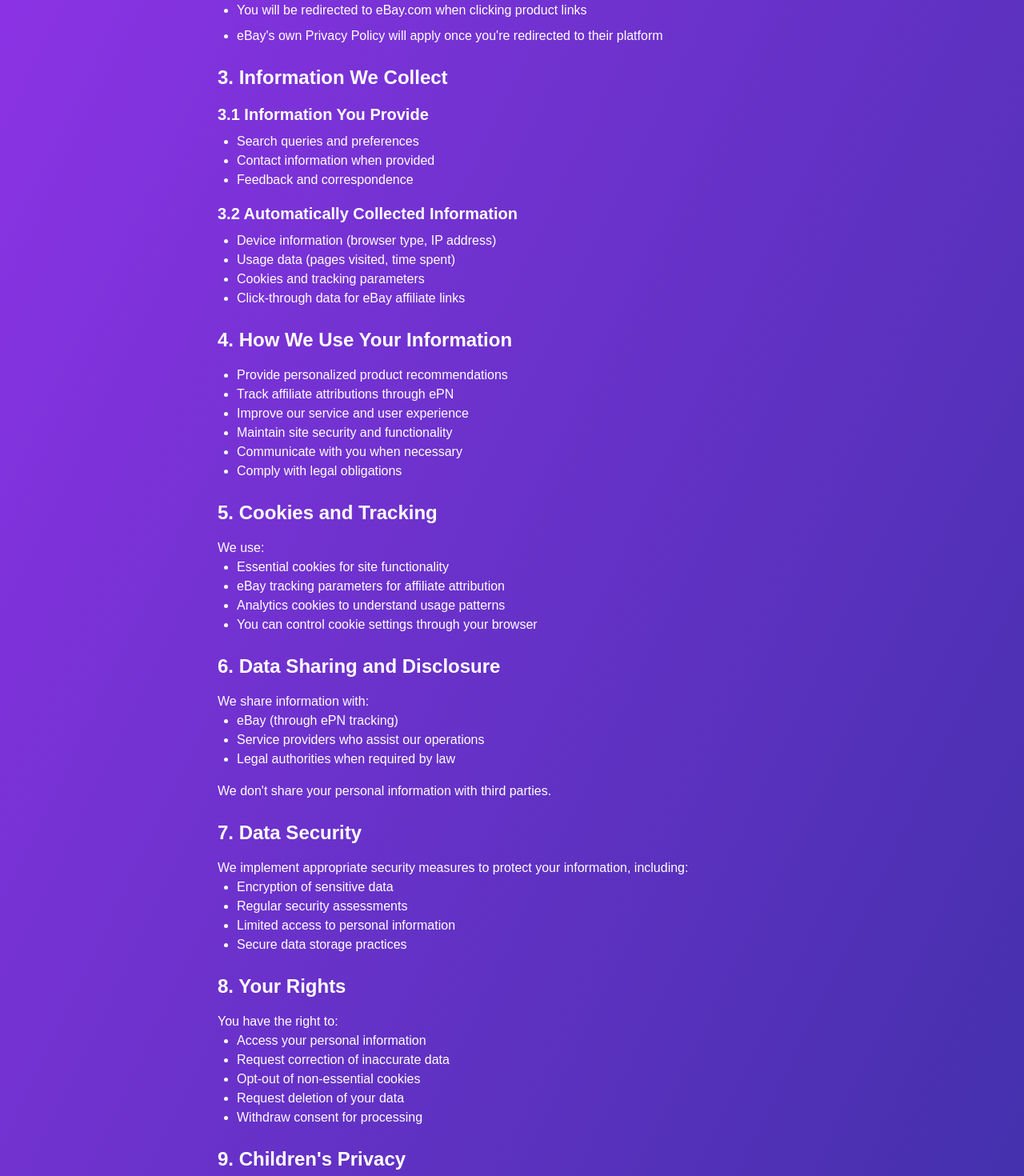
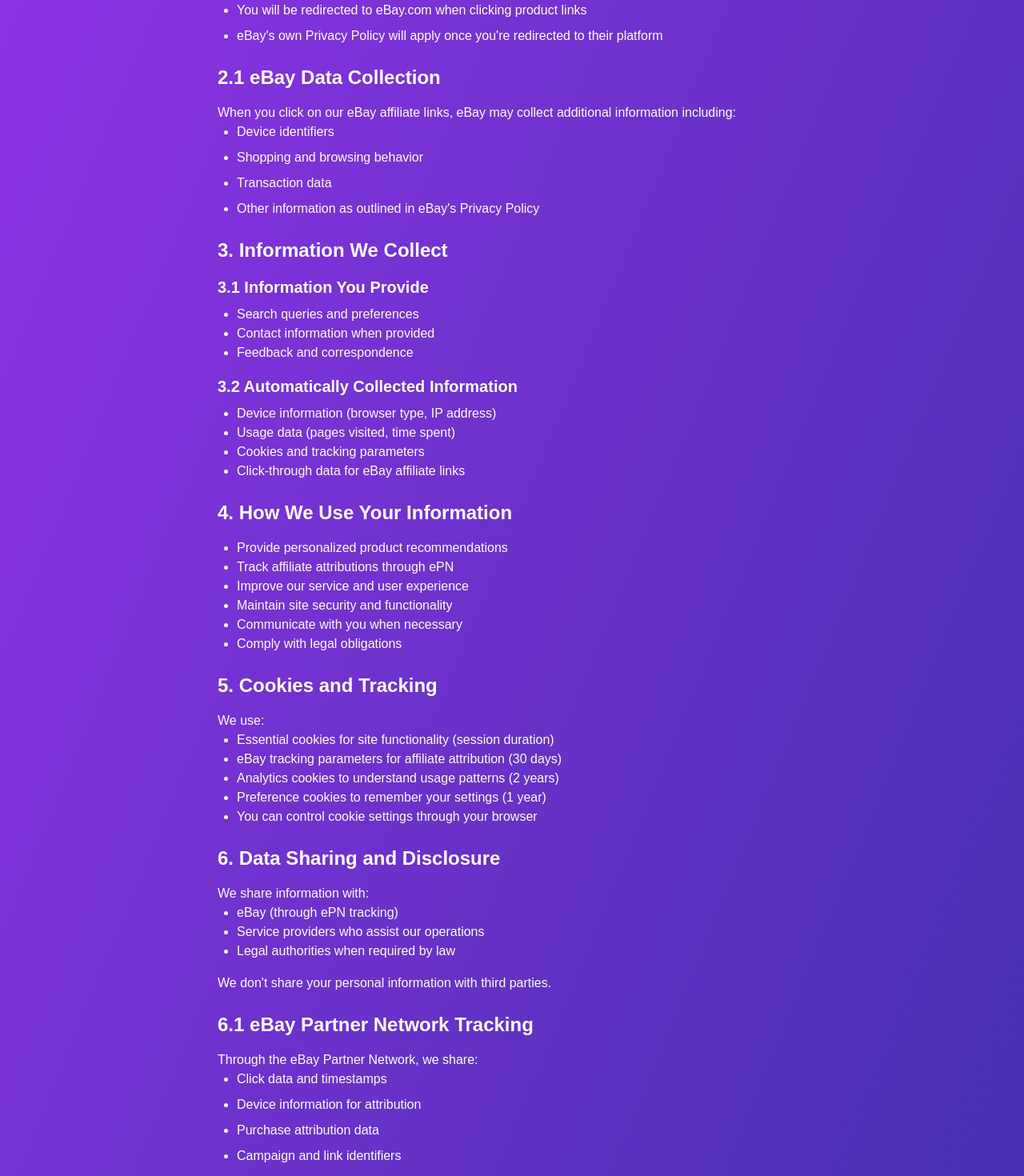
Before and after one commit to peter-coulson/avance_landing, a Next.js app: page /privacy in a window 1280 px wide. Shown: the part 460-1930 px from the top of the page at 80% size. Built offline with nearby package versions, Linux system fonts and the light colour scheme.

Commit message:
updated privacy

```diff
--- a/app/privacy/page.tsx
+++ b/app/privacy/page.tsx
@@ -41,6 +41,17 @@
             </section>
 
             <section>
+              <h2 className="text-2xl font-semibold mb-4">2.1 eBay Data Collection</h2>
+              <p>When you click on our eBay affiliate links, eBay may collect additional information including:</p>
+              <ul className="list-disc pl-6 space-y-2">
+                <li>Device identifiers</li>
+                <li>Shopping and browsing behavior</li>
+                <li>Transaction data</li>
+                <li>Other information as outlined in eBay's Privacy Policy</li>
+              </ul>
+            </section>
+
+            <section>
               <h2 className="text-2xl font-semibold mb-4">3. Information We Collect</h2>
               <div className="space-y-4">
                 <div>
@@ -79,9 +90,10 @@
               <h2 className="text-2xl font-semibold mb-4">5. Cookies and Tracking</h2>
               <p>We use:</p>
               <ul className="list-disc pl-6">
-                <li>Essential cookies for site functionality</li>
-                <li>eBay tracking parameters for affiliate attribution</li>
-                <li>Analytics cookies to understand usage patterns</li>
+                <li>Essential cookies for site functionality (session duration)</li>
+                <li>eBay tracking parameters for affiliate attribution (30 days)</li>
+                <li>Analytics cookies to understand usage patterns (2 years)</li>
+                <li>Preference cookies to remember your settings (1 year)</li>
                 <li>You can control cookie settings through your browser</li>
               </ul>
             </section>
@@ -95,6 +107,17 @@
                 <li>Legal authorities when required by law</li>
               </ul>
               <p>We don&apos;t share your personal information with third parties.</p>
+            </section>
+
+            <section>
+              <h2 className="text-2xl font-semibold mb-4">6.1 eBay Partner Network Tracking</h2>
+              <p>Through the eBay Partner Network, we share:</p>
+              <ul className="list-disc pl-6 space-y-2">
+                <li>Click data and timestamps</li>
+                <li>Device information for attribution</li>
+                <li>Purchase attribution data</li>
+                <li>Campaign and link identifiers</li>
+              </ul>
             </section>
 
             <section>
```
